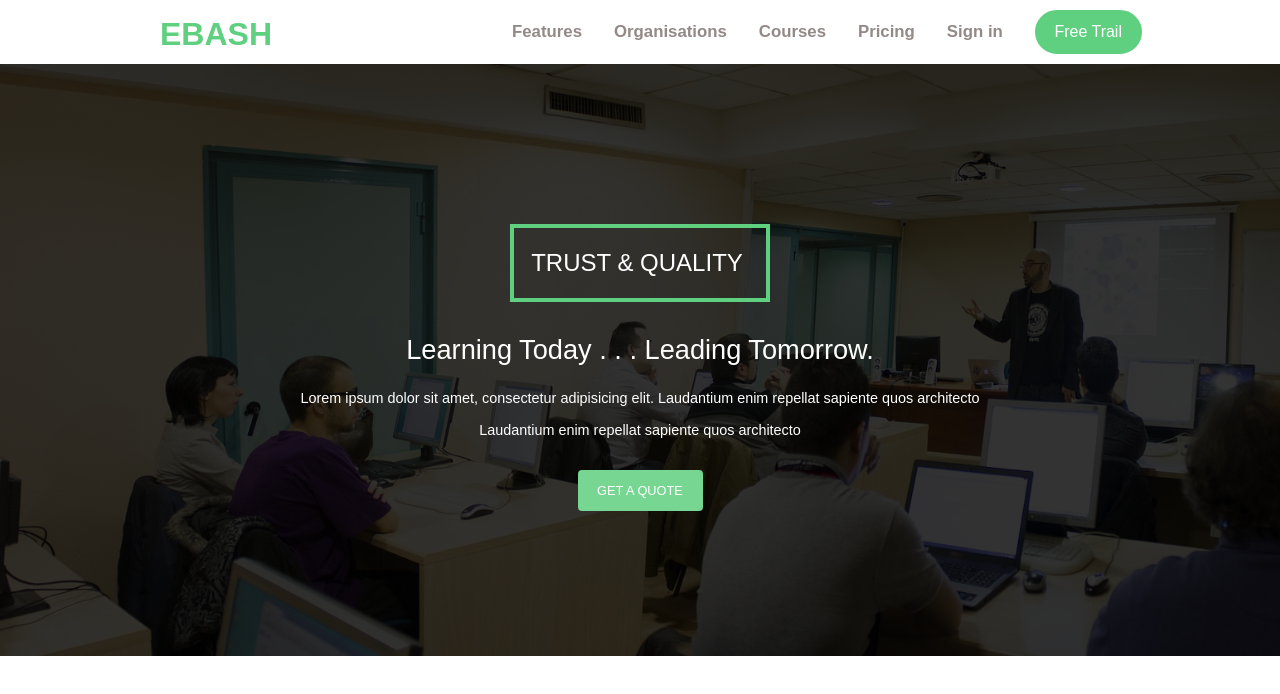
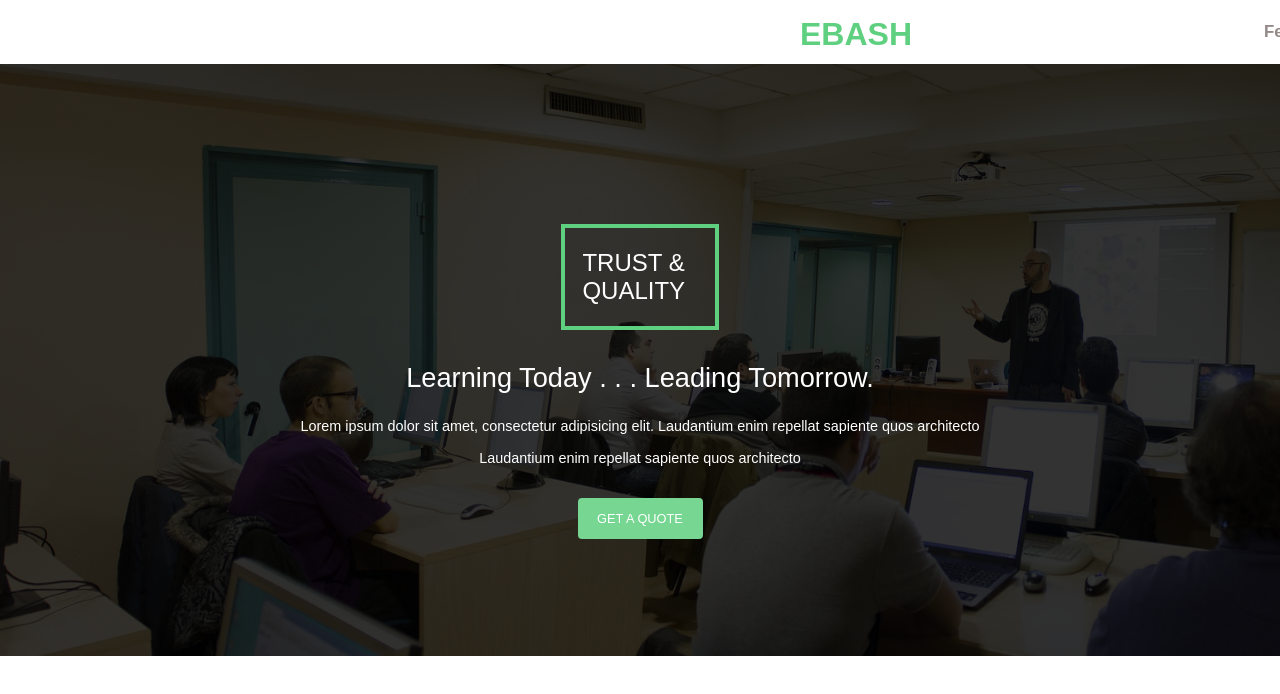
Before and after one commit to Ebashers/EbasherikiStudy, a plain HTML site: page index.html in a window 1280 px wide. Drawn offline with Linux system fonts and the light colour scheme.

Commit message:
Navbar and "Trust & Quality" text fixed

```diff
--- a/style.css
+++ b/style.css
@@ -15,7 +15,7 @@
 .logo{
     font-family: sans-serif;
     color: rgb(95,207,128);
-    margin-left: 10rem;
+    margin-left: 50rem;
     cursor: pointer;
     margin-top: 1rem;
 }
@@ -27,7 +27,7 @@
     display: flex;
     flex-direction: row;
     color: rgb(147,137,134);
-    margin-left: 13rem;
+    margin-left: 20rem;
     margin-right: 2rem;
     font-family: sans-serif;
     font-size: 0.7rem;
@@ -70,7 +70,7 @@
 }
 .trust{
     display: inline-flex;
-    width: 17%;
+    width: 9%;
     margin-top: 10rem;
     font-family: sans-serif;
     color: white;
```
